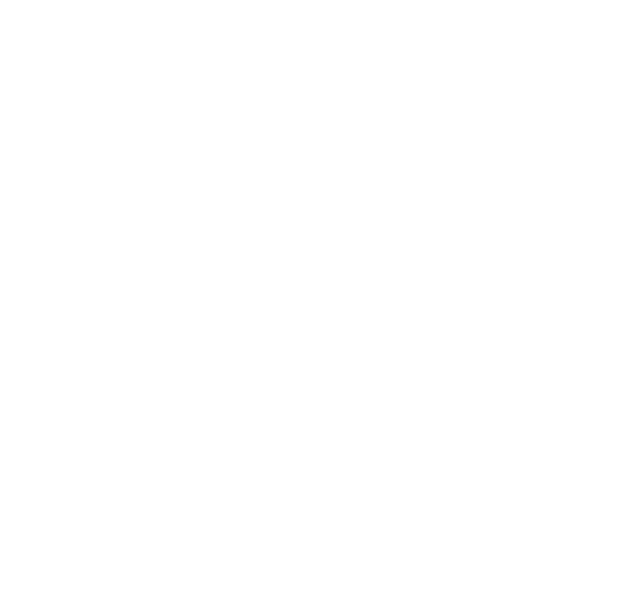
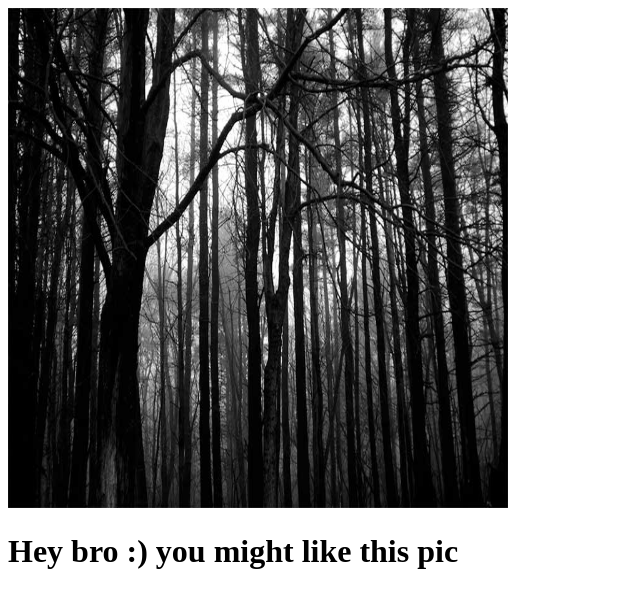
Before and after one commit to cipriano-ar/test, a plain HTML site: page index.html in a window 1280 px wide. Shown: the whole page, without its empty margins (0-640 px from the left). Drawn offline with Linux system fonts and the light colour scheme.

Commit message:
updated heading

```diff
--- a/index.html
+++ b/index.html
@@ -6,6 +6,7 @@
 	<head>
 
 		<meta charset="utf-8">
+
 		<title>Title goes here</title>
 		<meta name="robots" content="index, follow, noodp, noydir">
 		<meta name="description" content="The page description goes here." />
@@ -18,6 +19,8 @@
 	</head>
 
 	<body>
+		<img src="images/bg.jpg" height="500"width="500">
+		<h1> Hey bro :) you might like this pic</h1>
 
 
 	</body>
```
Also changed, not shown: images/bg.jpg (added).
